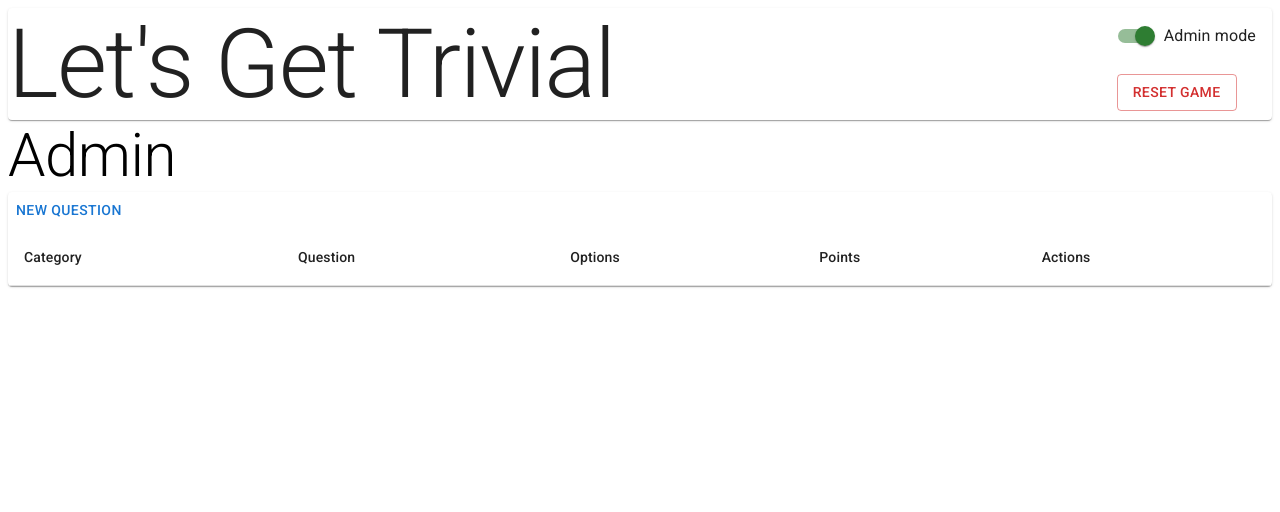
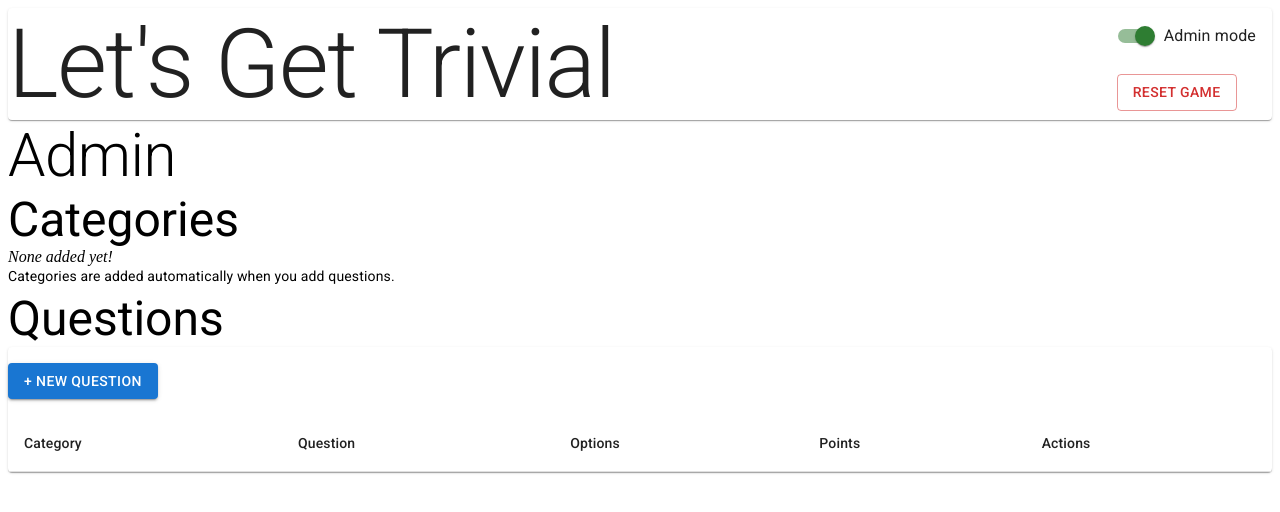
Before and after one commit to leovolving/trivia, a React (Create React App) app: page / in a window 1280 px wide. Shown: the top 512 px of the page. Built offline with nearby package versions, Linux system fonts and the light colour scheme.

Commit message:
show all categories in Admin mode

```diff
--- a/src/components/AdminTable.jsx
+++ b/src/components/AdminTable.jsx
@@ -38,7 +38,13 @@ const AdminTable = ({ questions, categories, setQuestions, setCategories }) => {
 
   return (
     <Paper>
-      <Button onClick={toggleModal}>New Question</Button>
+      <Button
+        onClick={toggleModal}
+        variant="contained"
+        sx={{ margin: "16px 0" }}
+      >
+        + New Question
+      </Button>
       <Table aria-label="game questions">
         <TableHead>
           <TableRow>
@@ -70,7 +76,7 @@ const AdminTable = ({ questions, categories, setQuestions, setCategories }) => {
               <TableCell>{q.points}</TableCell>
               <TableCell>
                 <Button
-                  variant="contained"
+                  variant="outlined"
                   type="button"
                   onClick={() => editQuestion(q)}
                   sx={{ marginRight: "8px" }}
@@ -78,7 +84,6 @@ const AdminTable = ({ questions, categories, setQuestions, setCategories }) => {
                   Edit
                 </Button>
                 <Button
-                  variant="outlined"
                   color="error"
                   type="button"
                   onClick={() => deleteQuestion(q)}
--- a/src/index.css
+++ b/src/index.css
@@ -13,6 +13,17 @@
 .normalized-ul {
     padding-left: 0;
     list-style-type: none;
+}
+
+.admin-category-list {
+    display: flex;
+    gap: 12px;
+    list-style-type: none;
+}
+
+.admin-category-list li:not(:last-child) {
+    border-right: 2px solid;
+    padding-right: 12px;
 }
 
 .game-board {
--- a/src/pages/Admin.jsx
+++ b/src/pages/Admin.jsx
@@ -7,6 +7,23 @@ const Admin = ({ questions, categories, setQuestions, setCategories }) => {
     <>
       <Typography variant="h2">Admin</Typography>
 
+      <Typography variant="h3">Categories</Typography>
+      {categories.length ? (
+        <ul className="admin-category-list">
+          {categories.map((c) => (
+            <li>
+              <Typography sx={{ fontSize: "20px" }}>{c.label}</Typography>
+            </li>
+          ))}
+        </ul>
+      ) : (
+        <i>None added yet!</i>
+      )}
+      <Typography variant="body2" gutterBottom>
+        Categories are added automatically when you add questions.
+      </Typography>
+
+      <Typography variant="h3">Questions</Typography>
       <AdminTable
         questions={questions}
         setQuestions={setQuestions}
```
